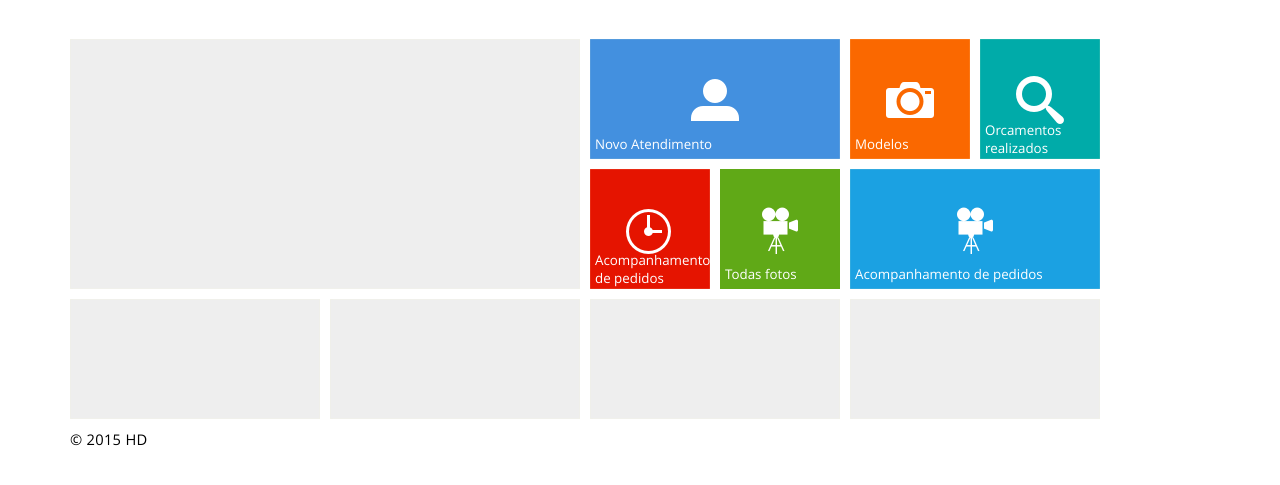
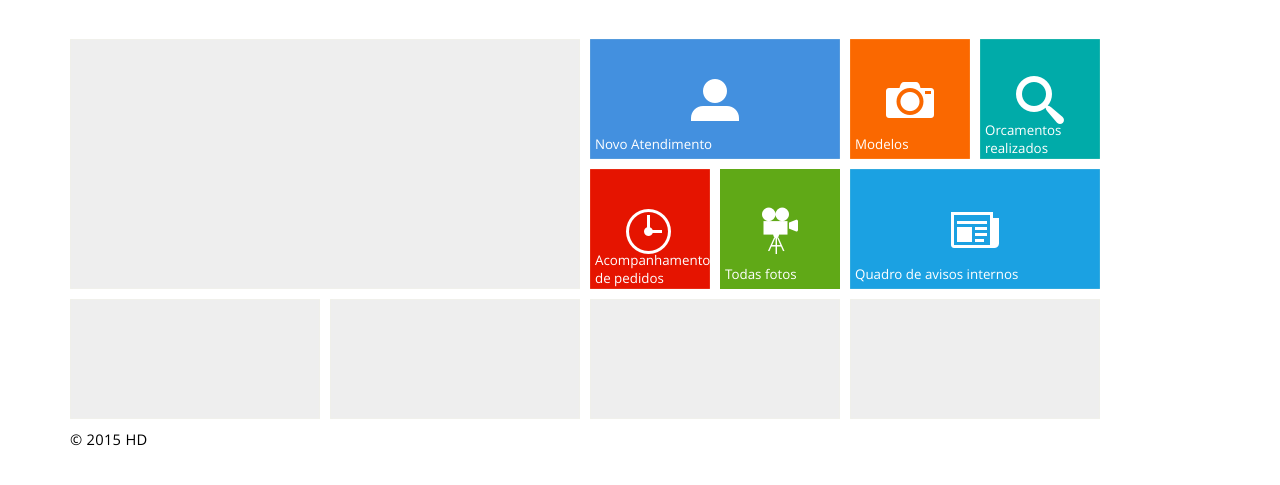
Before and after one commit to rpostai/hd, a website: page ui/app/index.html at #/home in a window 1280 px wide. Shown: the part 115-600 px from the top of the page. Drawn offline with nearby package versions, Linux system fonts and the light colour scheme; some packages are replaced by stand-ins of ours; files that its build step writes are made by us from their sources; a script that the page names is missing; files whose address does not match are found by name.

Commit message:
ajuste no menu de quadro de avisos

```diff
--- a/ui/app/views/main.html
+++ b/ui/app/views/main.html
@@ -63,10 +63,10 @@
 
 	            <a class="tile double ol-transparent bg-cyan">
 	            	<div class="tile-content icon">
-                    	<span class="icon-camera-3"></span>
+                    	<span class="icon-newspaper"></span>
                 	</div>
                 	<div class="tile-status">
-            			<span class="name">Acompanhamento de pedidos</span>
+            			<span class="name">Quadro de avisos internos</span>
         			</div>
 	            </a>
 	        </div>
```
Also changed, not shown: .settings/org.eclipse.wst.common.project.facet.core.xml, 3 other files.
